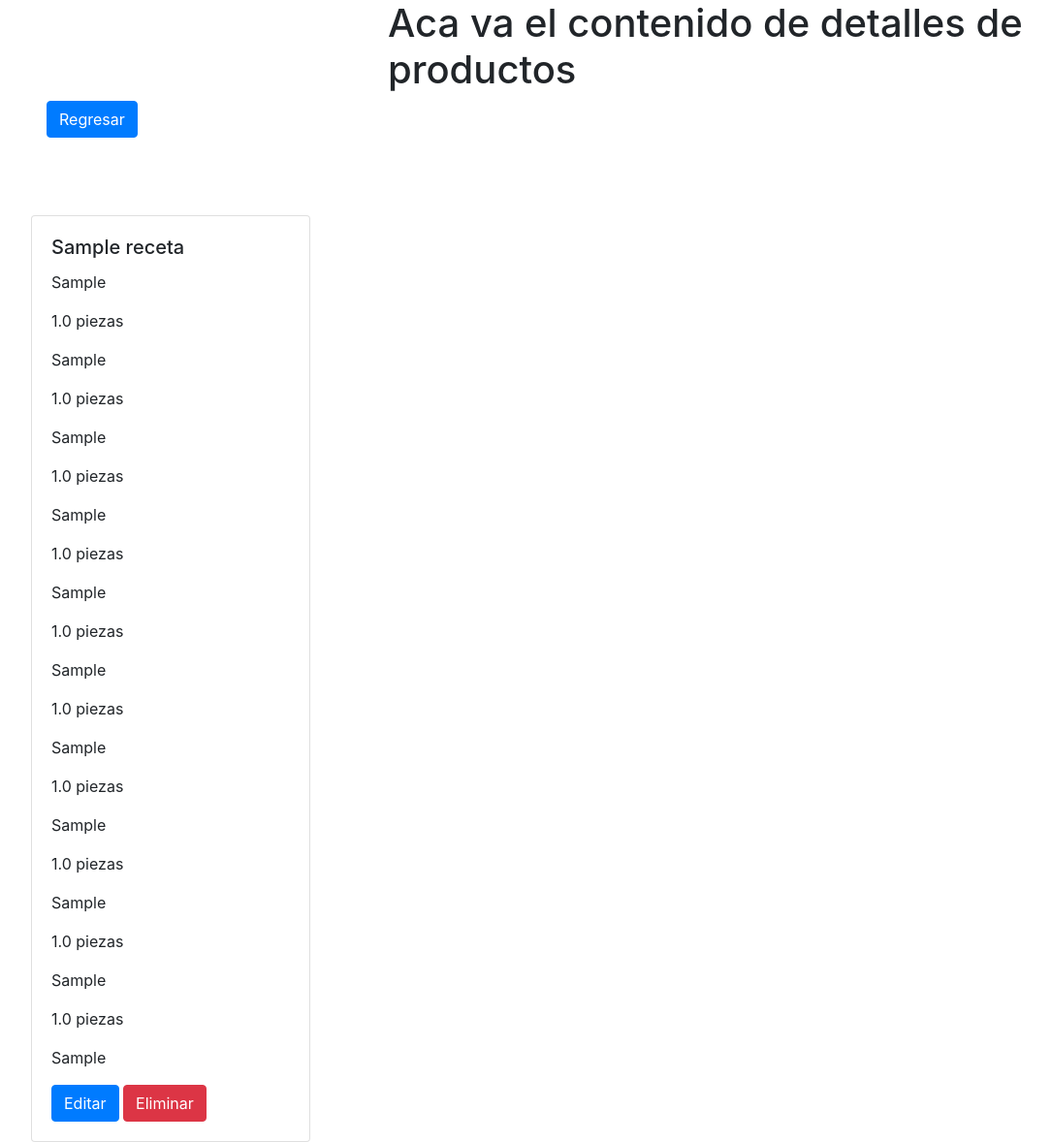
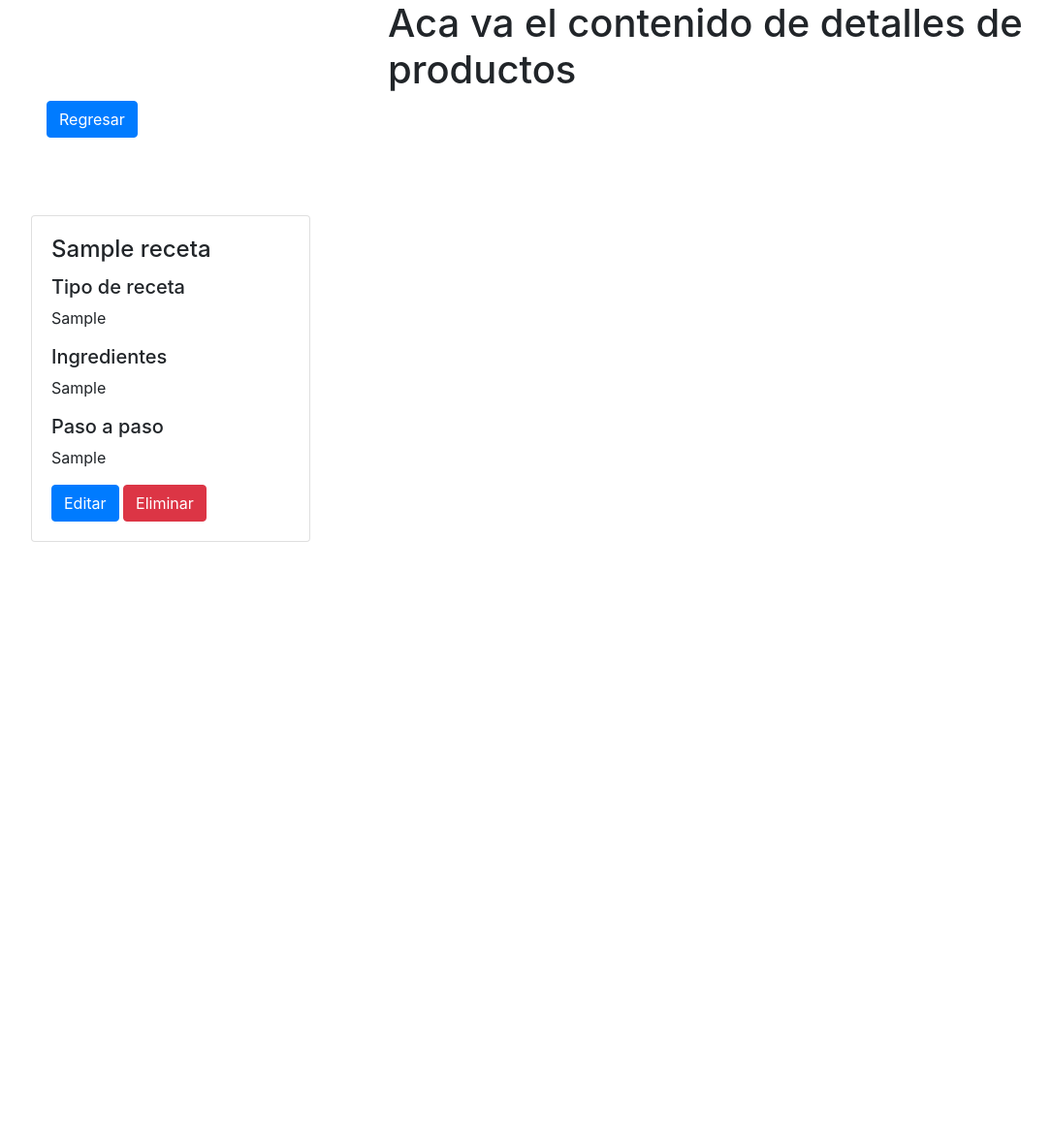
Before and after one commit to LuM25/BlogRecetas, a Django app: page /recetas/detail-receta/1/ in a window 1280 px wide. Shown: the part 56-1234 px from the top of the page at 97% size, without its empty margins (80-1164 px from the left). After the commit the page ends 615 px from the top, so only its background shows below. Run offline with Django 4.2, Linux system fonts and the light colour scheme; a user stored in the database is signed in; tables that the repository leaves empty hold one stand-in row (values such as "Sample post").

Commit message:
models + templates

```diff
--- a/recetas/forms.py
+++ b/recetas/forms.py
@@ -1,6 +1,7 @@
 from turtle import width
 from django import forms
 from .models import Receta
+
 class FormCrearReceta(forms.ModelForm):
     class Meta:
         model = Receta
--- a/recetas/models.py
+++ b/recetas/models.py
@@ -3,25 +3,31 @@ from django.db import models
 # Create your models here.
 
 class Receta(models.Model):
-    nombre = models.CharField(max_length = 20)
-    ingrediente_1 = models.CharField(max_length = 30)
-    cantidad_1 = models.FloatField(null=True , blank = True)
-    ingrediente_2 = models.CharField(max_length = 30)
-    cantidad_2 = models.FloatField(null=True , blank = True)
-    ingrediente_3 = models.CharField(max_length = 30)
-    cantidad_3 = models.FloatField(null=True , blank = True)
-    ingrediente_4 = models.CharField(max_length = 30)
-    cantidad_4 = models.FloatField(null=True , blank = True)
-    ingrediente_5 = models.CharField(max_length = 30)
-    cantidad_5 = models.FloatField(null=True , blank = True)
-    ingrediente_6 = models.CharField(max_length = 30)
-    cantidad_6 = models.FloatField(null=True , blank = True)
-    ingrediente_7 = models.CharField(max_length = 30)
-    cantidad_7 = models.FloatField(null=True , blank = True)
-    ingrediente_8 = models.CharField(max_length = 30)
-    cantidad_8 = models.FloatField(null=True , blank = True)
-    ingrediente_9 = models.CharField(max_length = 30)
-    cantidad_9 = models.FloatField(null=True , blank = True)
-    ingrediente_10 = models.CharField(max_length = 30)
-    cantidad_10 = models.FloatField(null=True , blank = True)
-    procedimiento = models.CharField(max_length = 500,null=True , blank = True)
+    nombre = models.CharField(max_length = 30)
+    tipo = models.CharField(max_length = 30)
+    ing_y_cant = models.CharField(max_length = 30)
+    procedimiento = models.CharField(max_length = 30)
+
+#class Receta(models.Model):
+#    nombre = models.CharField(max_length = 20)
+#    ingredientes_y_cantidades = models.CharField(max_length = 100)
+#    cantidad_1 = models.FloatField(null=True , blank = True)
+#    ingrediente_2 = models.CharField(max_length = 30)
+#    cantidad_2 = models.FloatField(null=True , blank = True)
+#    ingrediente_3 = models.CharField(max_length = 30)
+#    cantidad_3 = models.FloatField(null=True , blank = True)
+#    ingrediente_4 = models.CharField(max_length = 30)
+#    cantidad_4 = models.FloatField(null=True , blank = True)
+#    ingrediente_5 = models.CharField(max_length = 30)
+#    cantidad_5 = models.FloatField(null=True , blank = True)
+#    ingrediente_6 = models.CharField(max_length = 30)
+#    cantidad_6 = models.FloatField(null=True , blank = True)
+#    ingrediente_7 = models.CharField(max_length = 30)
+#    cantidad_7 = models.FloatField(null=True , blank = True)
+#    ingrediente_8 = models.CharField(max_length = 30)
+#    cantidad_8 = models.FloatField(null=True , blank = True)
+#    ingrediente_9 = models.CharField(max_length = 30)
+#    cantidad_9 = models.FloatField(null=True , blank = True)
+#    ingrediente_10 = models.CharField(max_length = 30)
+#    cantidad_10 = models.FloatField(null=True , blank = True)
+#    procedimiento = models.CharField(max_length = 500,null=True , blank = True)
--- a/templates/detail_receta.html
+++ b/templates/detail_receta.html
@@ -13,30 +13,15 @@
 
     <div class="card" style="width: 18rem;">
         <div class="card-body">
-            <h5 class="card-title">{{object.nombre}}</h5>
-            <p class="card-text">{{object.ingrediente_1}}</p>
-            <p class="card-text">{{object.cantidad_1}} piezas</p>
-            <p class="card-text">{{object.ingrediente_2}}</p>
-            <p class="card-text">{{object.cantidad_2}} piezas</p>
-            <p class="card-text">{{object.ingrediente_3}}</p>
-            <p class="card-text">{{object.cantidad_3}} piezas</p>
-            <p class="card-text">{{object.ingrediente_4}}</p>
-            <p class="card-text">{{object.cantidad_4}} piezas</p>
-            <p class="card-text">{{object.ingrediente_5}}</p>
-            <p class="card-text">{{object.cantidad_5}} piezas</p>
-            <p class="card-text">{{object.ingrediente_6}}</p>
-            <p class="card-text">{{object.cantidad_6}} piezas</p>
-            <p class="card-text">{{object.ingrediente_7}}</p>
-            <p class="card-text">{{object.cantidad_7}} piezas</p>
-            <p class="card-text">{{object.ingrediente_8}}</p>
-            <p class="card-text">{{object.cantidad_8}} piezas</p>
-            <p class="card-text">{{object.ingrediente_9}}</p>
-            <p class="card-text">{{object.cantidad_9}} piezas</p>
-            <p class="card-text">{{object.ingrediente_10}}</p>
-            <p class="card-text">{{object.cantidad_10}} piezas</p>
+            <h4 class="card-title">{{object.nombre}}</h4>
+            <h5>Tipo de receta</h5>
+            <p class="card-text">{{object.tipo}}</p>
+            <h5>Ingredientes</h5>
+            <p class="card-text">{{object.ing_y_cant}} </p>
+            <h5>Paso a paso</h5>
             <p class="card-text">{{object.procedimiento}}</p>
-            <a href="/recetas/actualizar-receta-7a10/{{object.id}}/" class="btn btn-primary">Editar</a>
-            <a href="/recetas/eliminar-receta-7a10/{{object.id}}/" class="btn btn-danger">Eliminar</a>
+            <a href="/recetas/actualizar-receta/{{object.id}}/" class="btn btn-primary">Editar</a>
+            <a href="/recetas/eliminar-receta/{{object.id}}/" class="btn btn-danger">Eliminar</a>
         </div>
     </div>
 
```
Also changed, not shown: templates/buscar_receta.html (+2 -20 lines), recetas/migrations/0003_rename_ingrediente_1_receta_ing_y_cant_and_more.py (added).
